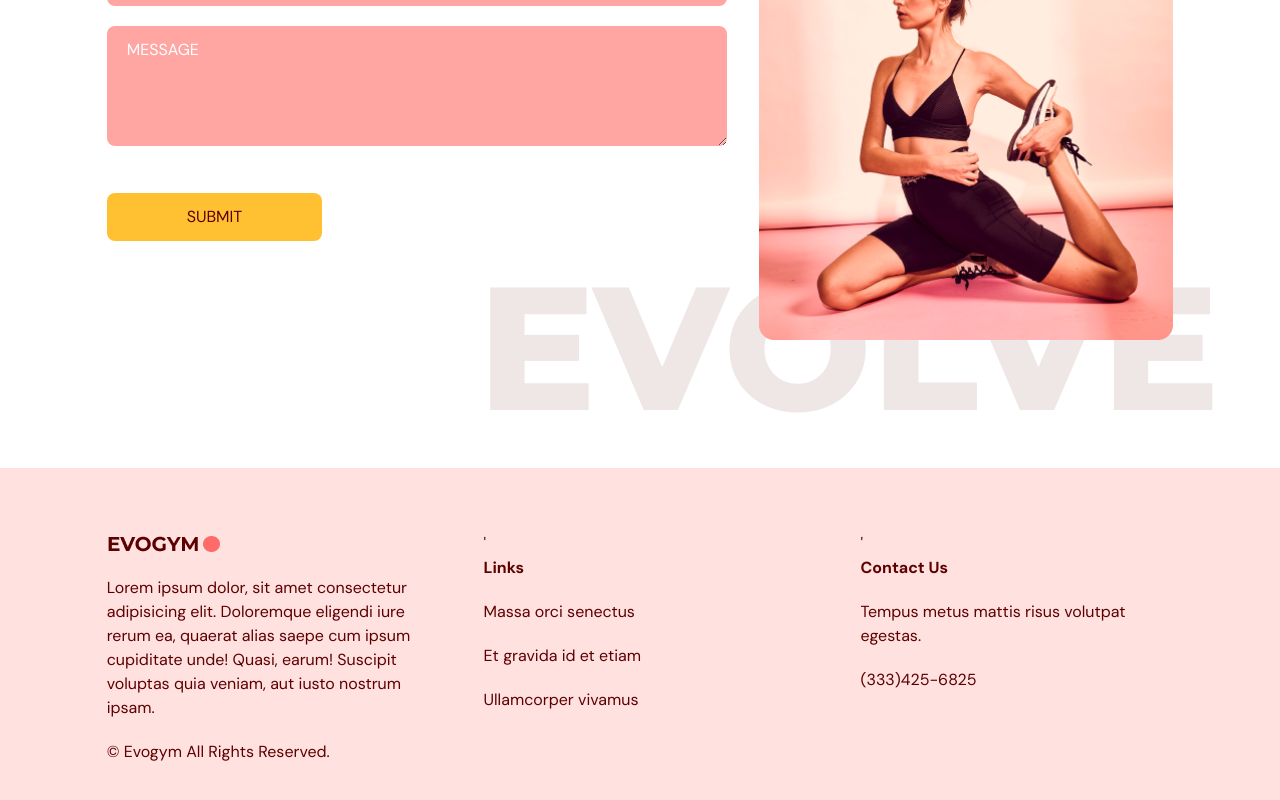
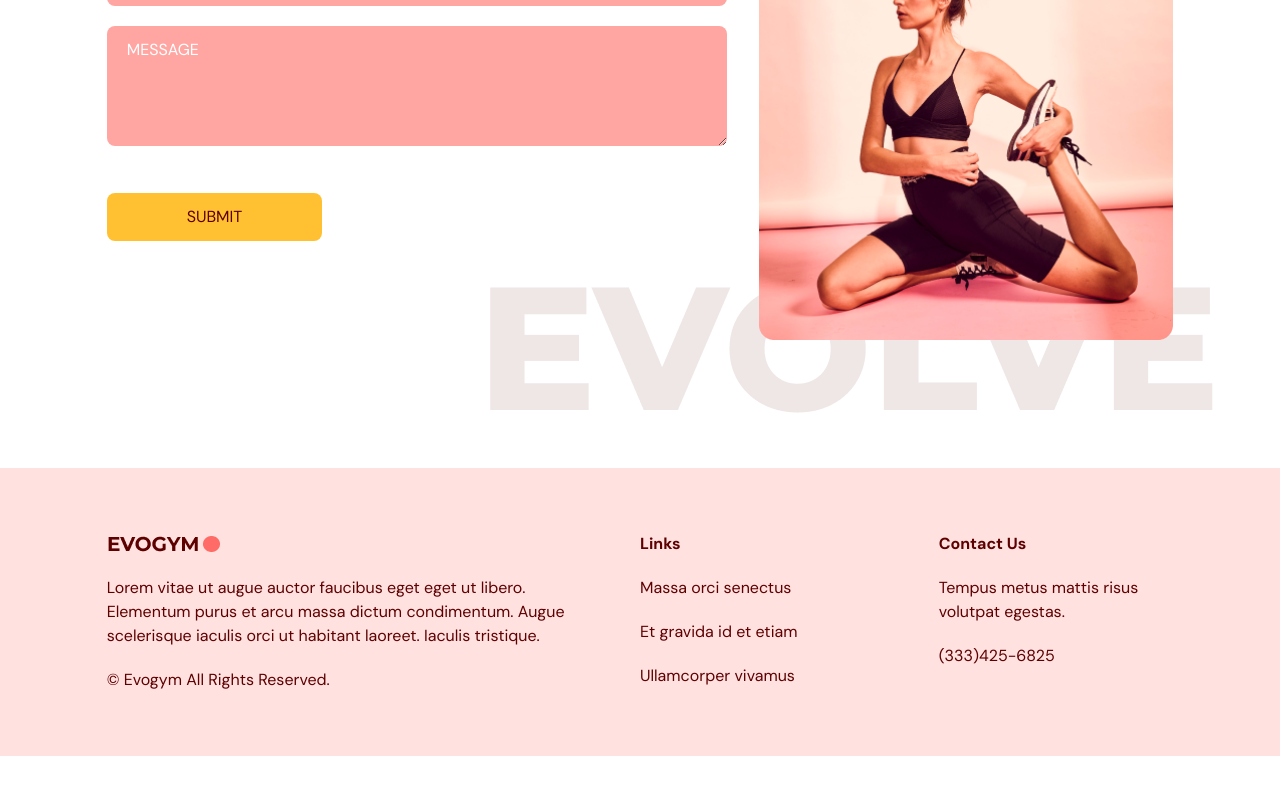
Before and after one commit to EdwinDev21/gym-typescript, a React (Vite) app: page / in a window 1280 px wide. Shown: the part 3364-4164 px from the top of the page. After the commit the page ends 4120 px from the top, so only its background shows below. Built offline with nearby package versions, Linux system fonts and the light colour scheme.

Commit message:
fix-pages-2

```diff
--- a/src/scenes/footer/index.tsx
+++ b/src/scenes/footer/index.tsx
@@ -1,31 +1,32 @@
-import Logo from "../../assets/Logo.png"
+import Logo from "@/assets/Logo.png";
 
-type Props = {}
-
-const Footer = (props: Props) => {
+const Footer = () => {
   return (
     <footer className="bg-primary-100 py-16">
-      <div className="justify-content mx-auto w-5/6 gap-16 md:flex ">
-      <div className="mt-16 basis-1/2 md:mt-0 ">
-        <img src={Logo} alt="logo" />
-        <p className="my-5">Lorem ipsum dolor, sit amet consectetur adipisicing elit. Doloremque eligendi iure rerum ea, quaerat alias saepe cum ipsum cupiditate unde! Quasi, earum! Suscipit voluptas quia veniam, aut iusto nostrum ipsam.</p>
+      <div className="justify-content mx-auto w-5/6 gap-16 md:flex">
+        <div className="mt-16 basis-1/2 md:mt-0">
+          <img alt="logo" src={Logo} />
+          <p className="my-5">
+            Lorem vitae ut augue auctor faucibus eget eget ut libero. Elementum
+            purus et arcu massa dictum condimentum. Augue scelerisque iaculis
+            orci ut habitant laoreet. Iaculis tristique.
+          </p>
           <p>© Evogym All Rights Reserved.</p>
         </div>
-      <div className="mt-16 basis-1/2 md:mt-0">'
+        <div className="mt-16 basis-1/4 md:mt-0">
           <h4 className="font-bold">Links</h4>
           <p className="my-5">Massa orci senectus</p>
           <p className="my-5">Et gravida id et etiam</p>
           <p>Ullamcorper vivamus</p>
         </div>
-      <div className="mt-16 basis-1/2 md:mt-0">'
-
+        <div className="mt-16 basis-1/4 md:mt-0">
           <h4 className="font-bold">Contact Us</h4>
           <p className="my-5">Tempus metus mattis risus volutpat egestas.</p>
           <p>(333)425-6825</p>
         </div>
       </div>
     </footer>
-  )
-}
+  );
+};
 
-export default Footer
+export default Footer;
--- a/src/scenes/ourClases/Class.tsx
+++ b/src/scenes/ourClases/Class.tsx
@@ -1,27 +1,24 @@
-import { li } from 'framer-motion/client';
-import React from 'react'
+type Props = {
+  name: string;
+  description?: string;
+  image: string;
+};
 
-type Props = {
-  name:string;
-  description?:string;
-  image:string;
-}
-
-const Class = ({image,name,description}: Props) => {
-  const overlayStyle = `p-5 absolute z-10 flex
+const Class = ({ name, description, image }: Props) => {
+  const overlayStyles = `p-5 absolute z-30 flex
   h-[380px] w-[450px] flex-col items-center justify-center
   whitespace-normal bg-primary-500 text-center text-white
-  opacity-0 transition duration-500 hover:opacity-90
-  `
+  opacity-0 transition duration-500 hover:opacity-90`;
+
   return (
-   <li className="relative mx-5 inline-block h-[380px] w-[450px]">
-    <div className={overlayStyle}>
-      <p className='text-2xl'>{name}</p>
-      <p className='mt-5'>{description}</p>
-    </div>
-    <img src={image} alt={`${image}`} />
-   </li>
-  )
-}
+    <li className="relative mx-5 inline-block h-[380px] w-[450px]">
+      <div className={overlayStyles}>
+        <p className="text-2xl">{name}</p>
+        <p className="mt-5">{description}</p>
+      </div>
+      <img alt={`${image}`} src={image} />
+    </li>
+  );
+};
 
-export default Class
+export default Class;
--- a/src/scenes/ourClases/index.tsx
+++ b/src/scenes/ourClases/index.tsx
@@ -1,4 +1,4 @@
-import React from 'react'
+
 import { ClassType, SeletedPage } from '../../shared/types'
 import image1 from "../../assets/image1.png"
 import image2 from "../../assets/image2.png"
```
Also changed, not shown: 1 other file (tests, documents, lock files or other folders). Lines whose indentation alone changed are shown as unchanged.
